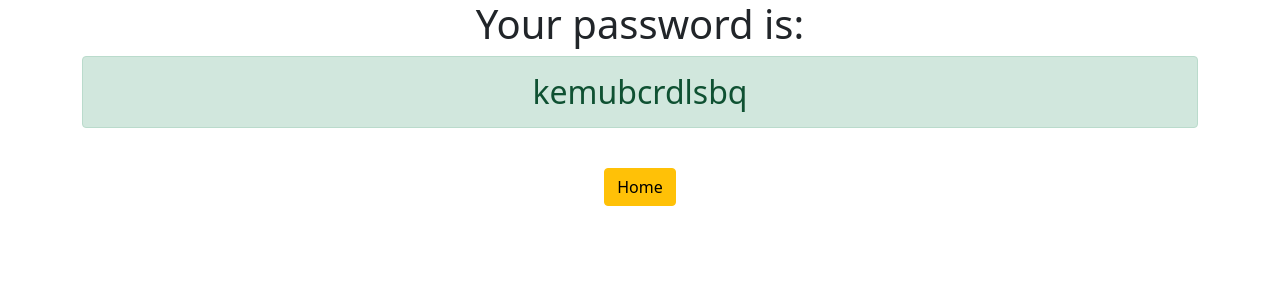
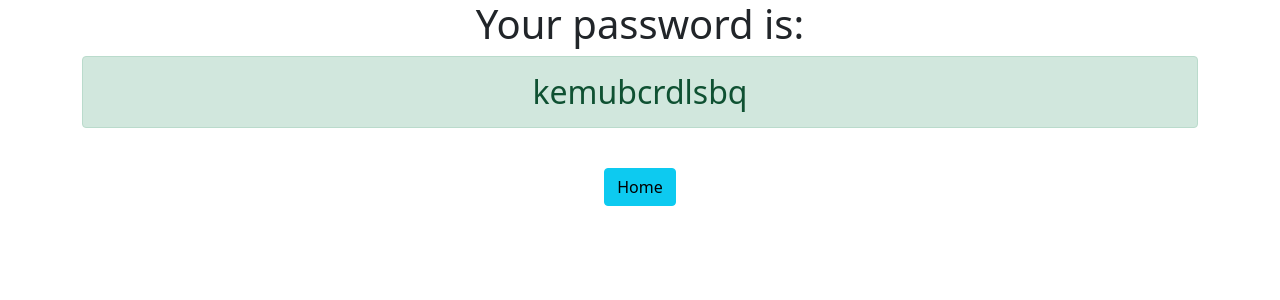
Before and after one commit to Lexisdox/django3-password-generator, a Django app: page /password in a window 1280 px wide. Shown: the top 300 px of the page. Run offline with Django 3.2, Linux system fonts and the light colour scheme.

Commit message:
I made some tweaks

```diff
--- a/generator/templates/generator/password.html
+++ b/generator/templates/generator/password.html
@@ -4,6 +4,6 @@
     <h1>Your password is:</h1>
     <h2 class="alert alert-success">{{ password }}</h2>
     <br>
-    <a href="{% url 'home' %}" class="btn btn-warning">Home</a>
+    <a href="{% url 'home' %}" class="btn btn-info">Home</a>
 
 </div>
--- a/password_generator/settings.py
+++ b/password_generator/settings.py
@@ -20,7 +20,7 @@ BASE_DIR = Path(__file__).resolve().parent.parent
 # See https://docs.djangoproject.com/en/3.2/howto/deployment/checklist/
 
 # SECURITY WARNING: keep the secret key used in production secret!
-SECRET_KEY = 'django-insecure-1t9$yhh1^4n_0zbb+wt#$)hs9bt#ty-04c=mji7mm03@p@+91m'
+SECRET_KEY = 'django-insecure-1t9$yghbrrgb534hh1^4n_0zbb+wt#$)hs9bt#ty-04c=mji7mm03@p@+91m'
 
 # SECURITY WARNING: don't run with debug turned on in production!
 DEBUG = True
```
